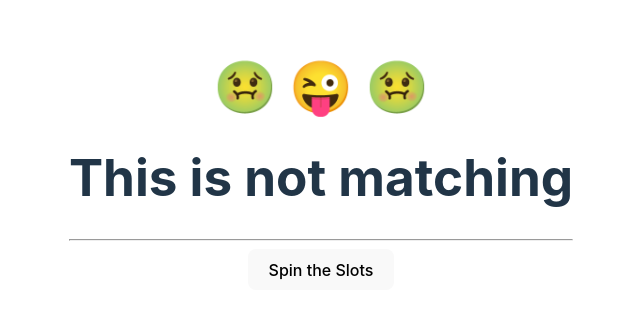
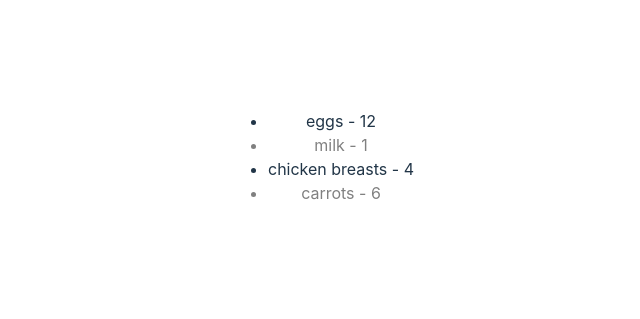
Before and after one commit to S-Muhammad-Ali/colt-steele-react, a React (Vite) app: page / in a window 1280 px wide. Shown: the part 243-562 px from the top of the page, without its empty margins (319-959 px from the left). Built offline with nearby package versions, Linux system fonts and the light colour scheme.

Commit message:
latest changes

```diff
--- a/src/App.jsx
+++ b/src/App.jsx
@@ -11,25 +11,33 @@ import { Heading } from "./Heading";
 import { ColorList } from "./ColorList";
 import { Slots } from "./Slots";
 import { SlotM } from "./SlotM";
+import { ShoppingList } from "./ShoppingList";
+
+const data = [
+  { item: "eggs", quantity: 12, completed: false },
+  { item: "milk", quantity: 1, completed: true },
+  { item: "chicken breasts", quantity: 4, completed: false },
+  { item: "carrots", quantity: 6, completed: true },
+];
 
 function App() {
-  let emoji = ["😊", "😒", "😜", "😁", "🤢", "😎", "😆", "🤔", "😍"];
-  let random = (mn, mx) => {
-    return Math.random() * (mx - mn) + mn;
-  };
-  let onClic = () => {
-    return emoji[Math.floor(random(1, 9)) - 1];
-  };
+  // let emoji = ["😊", "😒", "😜", "😁", "🤢", "😎", "😆", "🤔", "😍"];
+  // let random = (mn, mx) => {
+  //   return Math.random() * (mx - mn) + mn;
+  // };
+  // let onClic = () => {
+  //   return emoji[Math.floor(random(1, 9)) - 1];
+  // };
 
-  const [slot1, setSlot1] = useState(onClic());
-  const [slot2, setSlot2] = useState(onClic());
-  const [slot3, setSlot3] = useState(onClic());
+  // const [slot1, setSlot1] = useState(onClic());
+  // const [slot2, setSlot2] = useState(onClic());
+  // const [slot3, setSlot3] = useState(onClic());
 
-  const spinSlots = () => {
-    setSlot1(onClic());
-    setSlot2(onClic());
-    setSlot3(onClic());
-  };
+  // const spinSlots = () => {
+  //   setSlot1(onClic());
+  //   setSlot2(onClic());
+  //   setSlot3(onClic());
+  // };
   return (
     <div className="SlotM">
       {/* <Greeter person="Ali" from="Hyderabad" />
@@ -38,8 +46,8 @@ function App() {
       <Die numSides={20} />
       <Die />
       <Die numSides={10} /> */}
-      {/* <ListPicker values={[1, 2, 3]} />
-      <ListPicker values={["a", "b", "c"]} /> */}
+      {/* <ListPicker values={[1, 2, 3]} /> */}
+      {/* <ListPicker values={["a", "b", "c"]} /> */}
       {/* <ListPicker values={{ a: 1, b: 2 }} /> */}
       {/* <Heading color="magenta" text="welcome" fontSize="20px" />
       <Heading color="teal" text="Back" fontSize="80px" />
@@ -52,8 +60,8 @@ function App() {
       <Slots val1="⚔️" val2="🪓" val3="⚔️" /> */}
       {/* <h1>Hello CodeSandbox</h1>
       <h2>Start editing to see some magic happen!</h2> */}
-      <SlotM x={slot1} y={slot2} z={slot3} />
-      <button onClick={spinSlots}>Spin the Slots</button>
+      {/* <SlotM x={slot1} y={slot2} z={slot3} />
+      <button onClick={spinSlots}>Spin the Slots</button> */}
       {/* <SlotM x={onClic()} y={onClic()} z={onClic()} />
       <SlotM x={onClic()} y={onClic()} z={onClic()} />
       <SlotM x={onClic()} y={onClic()} z={onClic()} />
@@ -61,6 +69,7 @@ function App() {
       <SlotM x={onClic()} y={onClic()} z={onClic()} />
       <SlotM x={onClic()} y={onClic()} z={onClic()} /> */}
       {/* <SlotM x="😊" y="😊" z="😊" /> */}
+      <ShoppingList items={data} />
     </div>
   );
 }
--- a/src/ListPicker.jsx
+++ b/src/ListPicker.jsx
@@ -1,10 +1,12 @@
 function ListPicker({ values }) {
   const rndIdx = Math.floor(Math.random() * values.length);
   const rndElement = values[rndIdx];
+  console.log(rndIdx);
+  console.log(rndElement);
   return (
     <>
       <p>The List of values: {values} </p>
-      <p>Trandom element is: {rndElement} </p>
+      <p>Random element is: {rndElement} </p>
     </>
   );
 }
--- /dev/null
+++ b/src/ShoppingList.jsx
@@ -0,0 +1,20 @@
+function ShoppingList({ items }) {
+  return (
+    <ul>
+      {items.map((i) => (
+        <li style={{ color: i.completed ? "gray" : "" }}>
+          {i.item} - {i.quantity}
+        </li>
+      ))}
+    </ul>
+  );
+}
+
+export { ShoppingList };
+
+// const data = [
+//     { items: "eggs", quantity: 12, completed: false },
+//     { items: "milk", quantity: 1, completed: true },
+//     { items: "chicken breasts", quantity: 4, completed: false },
+//     { items: "carrots", quantity: 6, completed: true },
+//   ];
--- a/src/Slots.jsx
+++ b/src/Slots.jsx
@@ -1,10 +1,31 @@
-function Slots(props) {
-  const isWinner = props.val1 === props.val2 && props.val1 === props.val3;
+//1 way below not hard coded
+// function Slots(props) {
+//   const isWinner = props.val1 === props.val2 && props.val1 === props.val3;
+
+//   return (
+//     <div>
+//       <h1>
+//         {props.val1} {props.val2} {props.val3}
+//       </h1>
+//       <h2 style={{ color: isWinner ? "green" : "red" }}>
+//         {isWinner ? "You Win!" : "You Lose"}
+//       </h2>
+//       {/* <h1>{isWinner ? "Congratulation" : null}</h1> */}
+//       {isWinner && <h1> Congratulation</h1>}
+//     </div>
+//   );
+// }
+// export { Slots };
+
+//2nd way below hard corded
+
+function Slots({ val1, val2, val3 }) {
+  const isWinner = val1 === val2 && val1 === val3;
 
   return (
     <div>
       <h1>
-        {props.val1} {props.val2} {props.val3}
+        {val1} {val2} {val3}
       </h1>
       <h2 style={{ color: isWinner ? "green" : "red" }}>
         {isWinner ? "You Win!" : "You Lose"}
```
